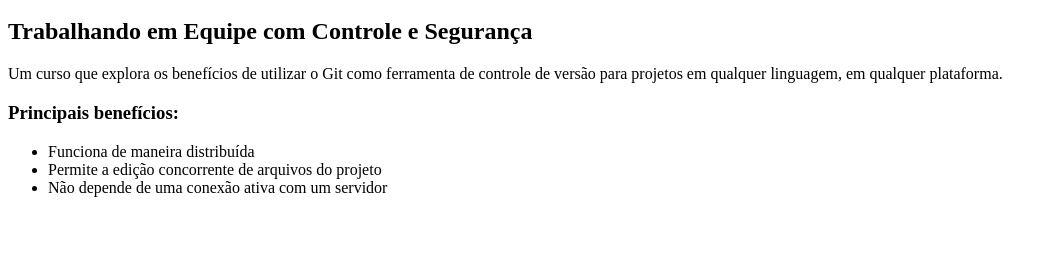
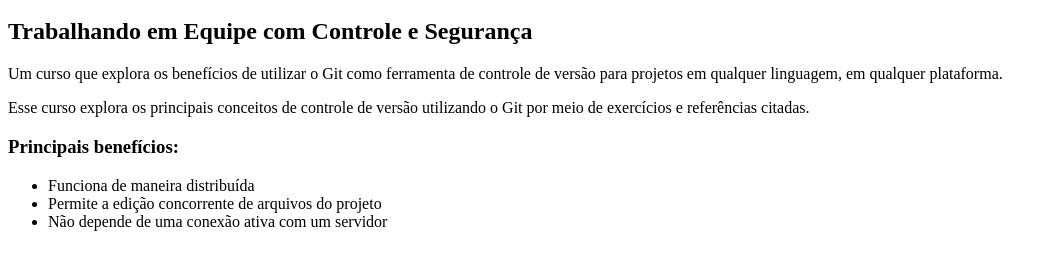
Before and after one commit to domenicosf/curso-git, a plain HTML site: page index.html in a window 1280 px wide. Shown: the part 48-318 px from the top of the page, without its empty margins (0-1057 px from the left). Drawn offline with Linux system fonts and the light colour scheme.

Commit message:
Um novo paragrafo foi adicionado

```diff
--- a/index.html
+++ b/index.html
@@ -7,6 +7,8 @@
 
         <p>Um curso que explora os benefícios de utilizar o Git como ferramenta de controle de versão para projetos em qualquer linguagem, em qualquer plataforma.</p>
 
+        <p>Esse curso explora os principais conceitos de controle de versão utilizando o Git por meio de exercícios e referências citadas.</p>
+
         <h3>Principais benefícios:</h3>
         <ul>
             <li>Funciona de maneira distribuída</li>
```
